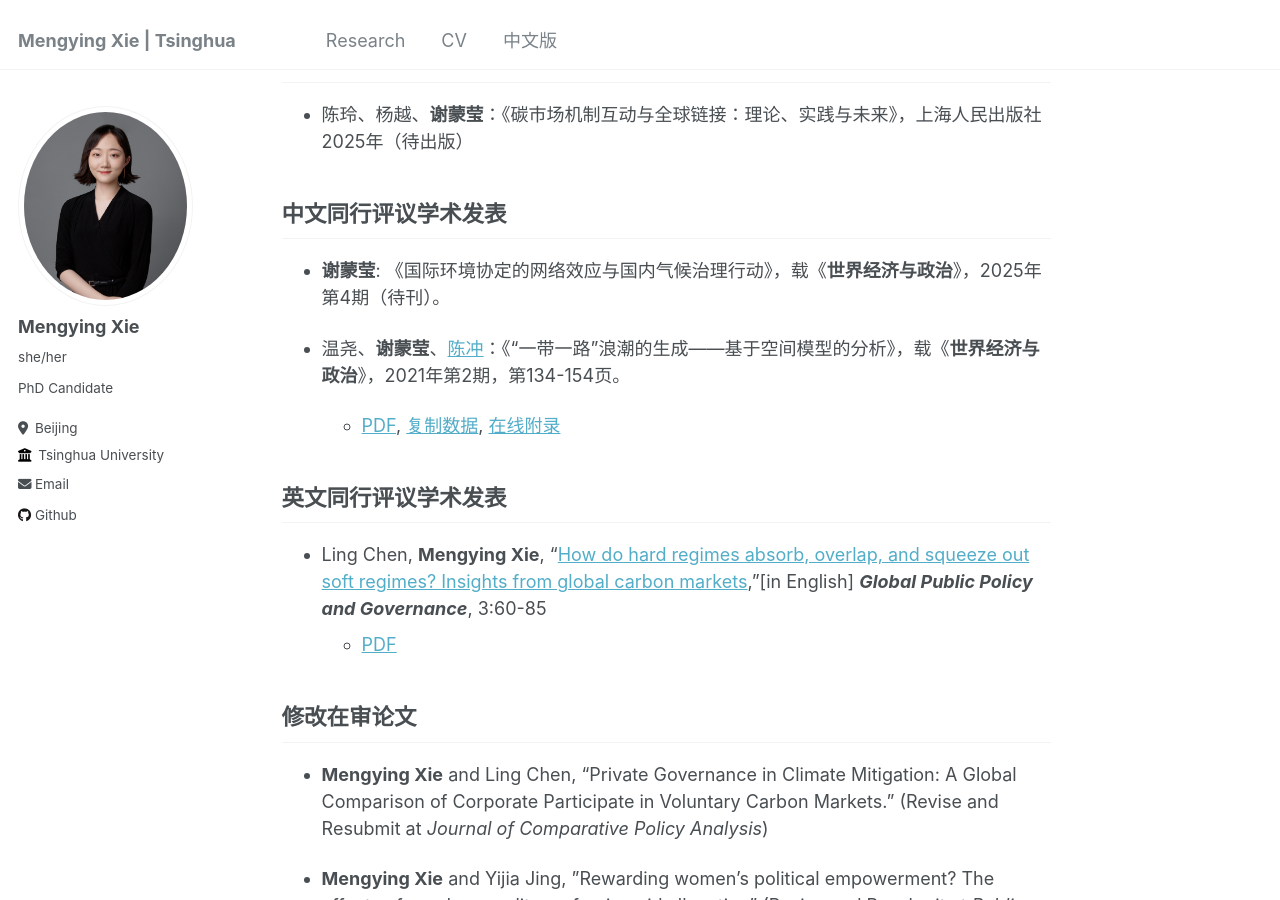
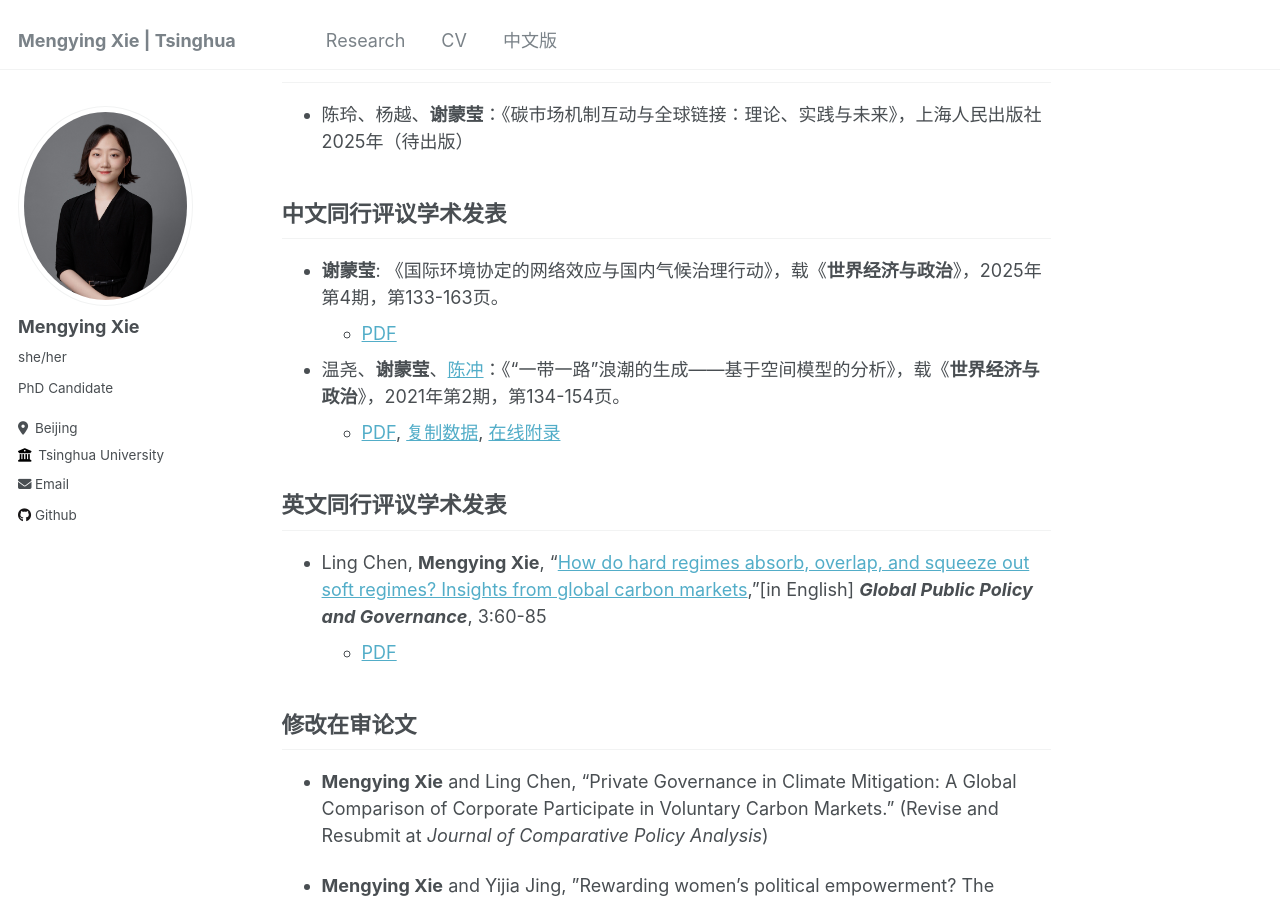
Before and after one commit to xiemythu/xiemythu.github.io, a Jekyll site: the page built from _pages/chinese.md, in a window 1280 px wide and 900 px high, scrolled down 654 px. Built offline with Jekyll 4.4.1, drawn with Linux system fonts in a browser that asks for light colours.

Commit message:
Update chinese.md

```diff
--- a/_pages/chinese.md
+++ b/_pages/chinese.md
@@ -28,7 +28,8 @@ author_profile: true
 
 ## 中文同行评议学术发表
 
-* **谢蒙莹**: 《国际环境协定的网络效应与国内气候治理行动》，载《**世界经济与政治**》，2025年第4期（待刊）。
+* **谢蒙莹**: 《国际环境协定的网络效应与国内气候治理行动》，载《**世界经济与政治**》，2025年第4期，第133-163页。
+    + [PDF](https://cc458.github.io/files/wpe_2025.pdf)
 
 * 温尧、**谢蒙莹**、[陈冲](https://cc458.github.io/)：《“一带一路”浪潮的生成——基于空间模型的分析》，载《**世界经济与政治**》，2021年第2期，第134-154页。
     + [PDF](https://cc458.github.io/files/Wen_Xie_Chen_2021_BRI.pdf), [复制数据](https://doi.org/10.7910/DVN/N8B5BC), [在线附录](https://cc458.github.io/files/Wen_Xie_Chen2021.pdf)
```
